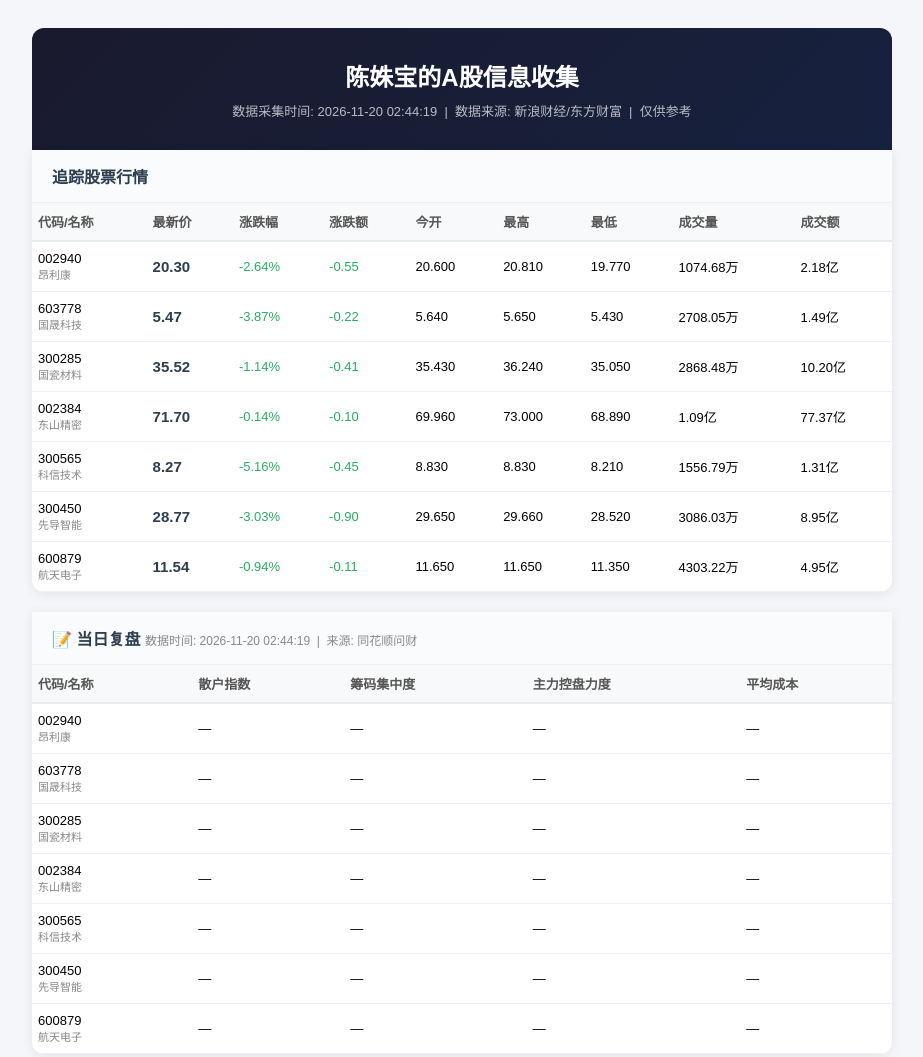
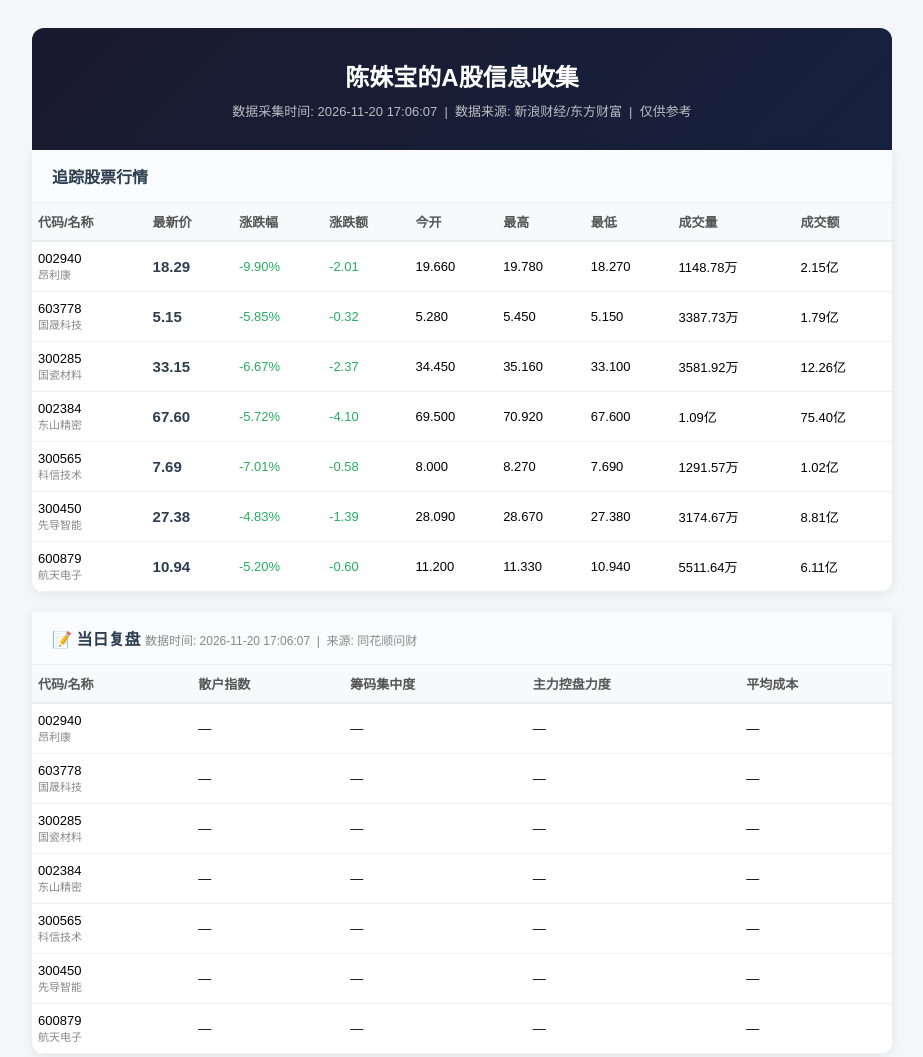
Before and after one commit to cyufeng063-ux/stock-monitor, a plain HTML site: page index.html in a window 1280 px wide. Shown: the top 1057 px of the page, without its empty margins (178-1101 px from the left). Drawn offline with Linux system fonts and the light colour scheme.

Commit message:
更新报告 2026-11-20 17:06

```diff
--- a/breadth.json
+++ b/breadth.json
@@ -88,5 +88,10 @@
     "up": 824,
     "down": 4097,
     "flat": 79
+  },
+  "2026-11-20": {
+    "up": 282,
+    "down": 4687,
+    "flat": 31
   }
 }
--- a/index.html
+++ b/index.html
@@ -22,7 +22,7 @@
 <div class="container">
   <div class="header">
     <h1>陈姝宝的A股信息收集</h1>
-    <p>数据采集时间: 2026-11-20 02:44:19 &nbsp;|&nbsp; 数据来源: 新浪财经/东方财富 &nbsp;|&nbsp; 仅供参考</p>
+    <p>数据采集时间: 2026-11-20 17:06:07 &nbsp;|&nbsp; 数据来源: 新浪财经/东方财富 &nbsp;|&nbsp; 仅供参考</p>
   </div>
 
         <div class="card">
@@ -33,87 +33,87 @@
 
             <tr id="row-002940">
               <td>002940<br><span style="color:#888;font-size:11px">昂利康</span></td>
-              <td id="price-002940" style="color:#2c3e50;font-weight:bold;font-size:15px">20.30</td>
-              <td id="chgpct-002940" style="color:#27ae60">-2.64%</td>
-              <td id="chg-002940" style="color:#27ae60">-0.55</td>
-              <td id="open-002940">20.600</td>
-              <td id="high-002940">20.810</td>
-              <td id="low-002940">19.770</td>
-              <td id="vol-002940">1074.68万</td>
-              <td id="amount-002940">2.18亿</td>
+              <td id="price-002940" style="color:#2c3e50;font-weight:bold;font-size:15px">18.29</td>
+              <td id="chgpct-002940" style="color:#27ae60">-9.90%</td>
+              <td id="chg-002940" style="color:#27ae60">-2.01</td>
+              <td id="open-002940">19.660</td>
+              <td id="high-002940">19.780</td>
+              <td id="low-002940">18.270</td>
+              <td id="vol-002940">1148.78万</td>
+              <td id="amount-002940">2.15亿</td>
             </tr>
             <tr id="row-603778">
               <td>603778<br><span style="color:#888;font-size:11px">国晟科技</span></td>
-              <td id="price-603778" style="color:#2c3e50;font-weight:bold;font-size:15px">5.47</td>
-              <td id="chgpct-603778" style="color:#27ae60">-3.87%</td>
-              <td id="chg-603778" style="color:#27ae60">-0.22</td>
-              <td id="open-603778">5.640</td>
-              <td id="high-603778">5.650</td>
-              <td id="low-603778">5.430</td>
-              <td id="vol-603778">2708.05万</td>
-              <td id="amount-603778">1.49亿</td>
+              <td id="price-603778" style="color:#2c3e50;font-weight:bold;font-size:15px">5.15</td>
+              <td id="chgpct-603778" style="color:#27ae60">-5.85%</td>
+              <td id="chg-603778" style="color:#27ae60">-0.32</td>
+              <td id="open-603778">5.280</td>
+              <td id="high-603778">5.450</td>
+              <td id="low-603778">5.150</td>
+              <td id="vol-603778">3387.73万</td>
+              <td id="amount-603778">1.79亿</td>
             </tr>
             <tr id="row-300285">
               <td>300285<br><span style="color:#888;font-size:11px">国瓷材料</span></td>
-              <td id="price-300285" style="color:#2c3e50;font-weight:bold;font-size:15px">35.52</td>
-              <td id="chgpct-300285" style="color:#27ae60">-1.14%</td>
-              <td id="chg-300285" style="color:#27ae60">-0.41</td>
-              <td id="open-300285">35.430</td>
-              <td id="high-300285">36.240</td>
-              <td id="low-300285">35.050</td>
-              <td id="vol-300285">2868.48万</td>
-              <td id="amount-300285">10.20亿</td>
+              <td id="price-300285" style="color:#2c3e50;font-weight:bold;font-size:15px">33.15</td>
+              <td id="chgpct-300285" style="color:#27ae60">-6.67%</td>
+              <td id="chg-300285" style="color:#27ae60">-2.37</td>
+              <td id="open-300285">34.450</td>
+              <td id="high-300285">35.160</td>
+              <td id="low-300285">33.100</td>
+              <td id="vol-300285">3581.92万</td>
+              <td id="amount-300285">12.26亿</td>
             </tr>
             <tr id="row-002384">
               <td>002384<br><span style="color:#888;font-size:11px">东山精密</span></td>
-              <td id="price-002384" style="color:#2c3e50;font-weight:bold;font-size:15px">71.70</td>
-              <td id="chgpct-002384" style="color:#27ae60">-0.14%</td>
-              <td id="chg-002384" style="color:#27ae60">-0.10</td>
-              <td id="open-002384">69.960</td>
-              <td id="high-002384">73.000</td>
-              <td id="low-002384">68.890</td>
+              <td id="price-002384" style="color:#2c3e50;font-weight:bold;font-size:15px">67.60</td>
+              <td id="chgpct-002384" style="color:#27ae60">-5.72%</td>
+              <td id="chg-002384" style="color:#27ae60">-4.10</td>
+              <td id="open-002384">69.500</td>
+              <td id="high-002384">70.920</td>
+              <td id="low-002384">67.600</td>
               <td id="vol-002384">1.09亿</td>
-              <td id="amount-002384">77.37亿</td>
+              <td id="amount-002384">75.40亿</td>
             </tr>
             <tr id="row-300565">
               <td>300565<br><span style="color:#888;font-size:11px">科信技术</span></td>
-              <td id="price-300565" style="color:#2c3e50;font-weight:bold;font-size:15px">8.27</td>
-              <td id="chgpct-300565" style="color:#27ae60">-5.16%</td>
-              <td id="chg-300565" style="color:#27ae60">-0.45</td>
-              <td id="open-300565">8.830</td>
-              <td id="high-300565">8.830</td>
-              <td id="low-300565">8.210</td>
-              <td id="vol-300565">1556.79万</td>
-              <td id="amount-300565">1.31亿</td>
+              <td id="price-300565" style="color:#2c3e50;font-weight:bold;font-size:15px">7.69</td>
+              <td id="chgpct-300565" style="color:#27ae60">-7.01%</td>
+              <td id="chg-300565" style="color:#27ae60">-0.58</td>
+              <td id="open-300565">8.000</td>
+              <td id="high-300565">8.270</td>
+              <td id="low-300565">7.690</td>
+              <td id="vol-300565">1291.57万</td>
+              <td id="amount-300565">1.02亿</td>
             </tr>
             <tr id="row-300450">
               <td>300450<br><span style="color:#888;font-size:11px">先导智能</span></td>
-              <td id="price-300450" style="color:#2c3e50;font-weight:bold;font-size:15px">28.77</td>
-              <td id="chgpct-300450" style="color:#27ae60">-3.03%</td>
-              <td id="chg-300450" style="color:#27ae60">-0.90</td>
-              <td id="open-300450">29.650</td>
-              <td id="high-300450">29.660</td>
-              <td id="low-300450">28.520</td>
-              <td id="vol-300450">3086.03万</td>
-              <td id="amount-300450">8.95亿</td>
+              <td id="price-300450" style="color:#2c3e50;font-weight:bold;font-size:15px">27.38</td>
+              <td id="chgpct-300450" style="color:#27ae60">-4.83%</td>
+              <td id="chg-300450" style="color:#27ae60">-1.39</td>
+              <td id="open-300450">28.090</td>
+              <td id="high-300450">28.670</td>
+              <td id="low-300450">27.380</td>
+              <td id="vol-300450">3174.67万</td>
+              <td id="amount-300450">8.81亿</td>
             </tr>
             <tr id="row-600879">
               <td>600879<br><span style="color:#888;font-size:11px">航天电子</span></td>
-              <td id="price-600879" style="color:#2c3e50;font-weight:bold;font-size:15px">11.54</td>
-              <td id="chgpct-600879" style="color:#27ae60">-0.94%</td>
-              <td id="chg-600879" style="color:#27ae60">-0.11</td>
-              <td id="open-600879">11.650</td>
-              <td id="high-600879">11.650</td>
-              <td id="low-600879">11.350</td>
-              <td id="vol-600879">4303.22万</td>
-              <td id="amount-600879">4.95亿</td>
+              <td id="price-600879" style="color:#2c3e50;font-weight:bold;font-size:15px">10.94</td>
+              <td id="chgpct-600879" style="color:#27ae60">-5.20%</td>
+              <td id="chg-600879" style="color:#27ae60">-0.60</td>
+              <td id="open-600879">11.200</td>
+              <td id="high-600879">11.330</td>
+              <td id="low-600879">10.940</td>
+              <td id="vol-600879">5511.64万</td>
+              <td id="amount-600879">6.11亿</td>
             </tr>
         </table>
         </div>
     </div>
 
     <div class="card">
-    <div class="card-title">📝 当日复盘 <span style="font-size:12px;color:#888;font-weight:normal">数据时间: 2026-11-20 02:44:19 &nbsp;|&nbsp; 来源: 同花顺问财</span></div>
+    <div class="card-title">📝 当日复盘 <span style="font-size:12px;color:#888;font-weight:normal">数据时间: 2026-11-20 17:06:07 &nbsp;|&nbsp; 来源: 同花顺问财</span></div>
     <div style="overflow-x:auto">
     <table>
         <tr><th>代码/名称</th><th>散户指数</th><th>筹码集中度</th><th>主力控盘力度</th><th>平均成本</th></tr>
@@ -205,7 +205,12 @@ function closeExpModal(){document.getElementById('expModal').style.display='none
 
   <div class="card">
     <div class="card-title">最新公告</div>
-    <ul><li style="color:#888;font-size:11px;font-weight:bold;padding-top:10px;border-bottom:none">⏰ 2026-11-18 17:56:05</li>
+    <ul><li style="color:#888;font-size:11px;font-weight:bold;padding-top:10px;border-bottom:none">⏰ 2026-11-20 07:50:06</li>
+            <li>
+              <span class="tag">300450</span>
+              <a href="https://data.eastmoney.com/notices/detail/300450/AN202611201831878036.html" target="_blank" style="color:#2c3e50;text-decoration:none" onmouseover="this.style.textDecoration='underline'" onmouseout="this.style.textDecoration='none'">先导智能:H股公告-翌日披露报表</a>
+
+            </li><li style="color:#888;font-size:11px;font-weight:bold;padding-top:10px;border-bottom:none">⏰ 2026-11-18 17:56:05</li>
             <li>
               <span class="tag">300565</span>
               <a href="https://data.eastmoney.com/notices/detail/300565/AN202611181831831804.html" target="_blank" style="color:#2c3e50;text-decoration:none" onmouseover="this.style.textDecoration='underline'" onmouseout="this.style.textDecoration='none'">科信技术:关于全资子公司收到中标通知书的公告</a>
@@ -255,7 +260,7 @@ function closeExpModal(){document.getElementById('expModal').style.display='none
               <span class="tag">300450</span>
               <a href="https://data.eastmoney.com/notices/detail/300450/AN202611121831665360.html" target="_blank" style="color:#2c3e50;text-decoration:none" onmouseover="this.style.textDecoration='underline'" onmouseout="this.style.textDecoration='none'">先导智能:H股公告-翌日披露报表</a>
 
-            </li><li style="color:#888;font-size:11px;font-weight:bold;padding-top:10px;border-bottom:none">⏰ 2026-11-11 17:36:27</li>
+            </li><li style="color:#888;font-size:11px;font-weight:bold;padding-top:10px;border-bottom:none">⏰ 2026-11-11 17:36:28</li>
             <li>
               <span class="tag">002384</span>
               <a href="https://data.eastmoney.com/notices/detail/002384/AN202611111831630501.html" target="_blank" style="color:#2c3e50;text-decoration:none" onmouseover="this.style.textDecoration='underline'" onmouseout="this.style.textDecoration='none'">东山精密:关于召开2026年度第三次临时股东会的通知</a>
@@ -388,12 +393,12 @@ function closeExpModal(){document.getElementById('expModal').style.display='none
             </li><li style="color:#888;font-size:11px;font-weight:bold;padding-top:10px;border-bottom:none">⏰ 2026-11-03 20:03:03</li>
             <li>
               <span class="tag">300450</span>
-              <a href="https://data.eastmoney.com/notices/detail/300450/AN202611031831379502.html" target="_blank" style="color:#2c3e50;text-decoration:none" onmouseover="this.style.textDecoration='underline'" onmouseout="this.style.textDecoration='none'">先导智能:H股公告-证券变动月报表</a>
+              <a href="https://data.eastmoney.com/notices/detail/300450/AN202611031831379501.html" target="_blank" style="color:#2c3e50;text-decoration:none" onmouseover="this.style.textDecoration='underline'" onmouseout="this.style.textDecoration='none'">先导智能:H股公告-翌日披露报表</a>
 
             </li>
             <li>
               <span class="tag">300450</span>
-              <a href="https://data.eastmoney.com/notices/detail/300450/AN202611031831379501.html" target="_blank" style="color:#2c3e50;text-decoration:none" onmouseover="this.style.textDecoration='underline'" onmouseout="this.style.textDecoration='none'">先导智能:H股公告-翌日披露报表</a>
+              <a href="https://data.eastmoney.com/notices/detail/300450/AN202611031831379502.html" target="_blank" style="color:#2c3e50;text-decoration:none" onmouseover="this.style.textDecoration='underline'" onmouseout="this.style.textDecoration='none'">先导智能:H股公告-证券变动月报表</a>
 
             </li><li style="color:#888;font-size:11px;font-weight:bold;padding-top:10px;border-bottom:none">⏰ 2026-11-03 19:44:33</li>
             <li>
@@ -404,11 +409,6 @@ function closeExpModal(){document.getElementById('expModal').style.display='none
             <li>
               <span class="tag">002384</span>
               <a href="https://data.eastmoney.com/notices/detail/002384/AN202611021831334957.html" target="_blank" style="color:#2c3e50;text-decoration:none" onmouseover="this.style.textDecoration='underline'" onmouseout="this.style.textDecoration='none'">东山精密:002384投资者关系活动记录表20261102</a>
-
-            </li><li style="color:#888;font-size:11px;font-weight:bold;padding-top:10px;border-bottom:none">⏰ 2026-11-02 20:30:12</li>
-            <li>
-              <span class="tag">300450</span>
-              <a href="https://data.eastmoney.com/notices/detail/300450/AN202611021831334168.html" target="_blank" style="color:#2c3e50;text-decoration:none" onmouseover="this.style.textDecoration='underline'" onmouseout="this.style.textDecoration='none'">先导智能:H股公告-翌日披露报表</a>
 
             </li><li style="color:#888;font-size:11px;font-weight:bold;padding-top:10px;border-bottom:none">⏰ 2026-11-02 18:36:36</li>
             <li>
@@ -560,14 +560,14 @@ function closeExpModal(){document.getElementById('expModal').style.display='none
 
   <div class="refresh-bar">
     <span>行情实时更新 &nbsp;|&nbsp; 整页刷新: <span id="timer">300</span>秒</span>
-    <span style="float:right">数据采集: 2026-11-20 02:44:19</span>
+    <span style="float:right">数据采集: 2026-11-20 17:06:07</span>
   </div>
 
   <div class="disclaimer">
     本页面为自动化数据采集结果，仅收集公开市场信息<br>
     不构成任何投资建议，请独立判断与决策<br>
     数据可能存在延迟，以交易所官方数据为准<br>
-    <span style="color:#bbb">v482 | 部署时间: 2026-11-19 09:23:28</span>
+    <span style="color:#bbb">v483 | 部署时间: 2026-11-19 18:44:19</span>
   </div>
 </div>
 <script>
```
Also changed, not shown: expiration.html (+2 -2 lines).
